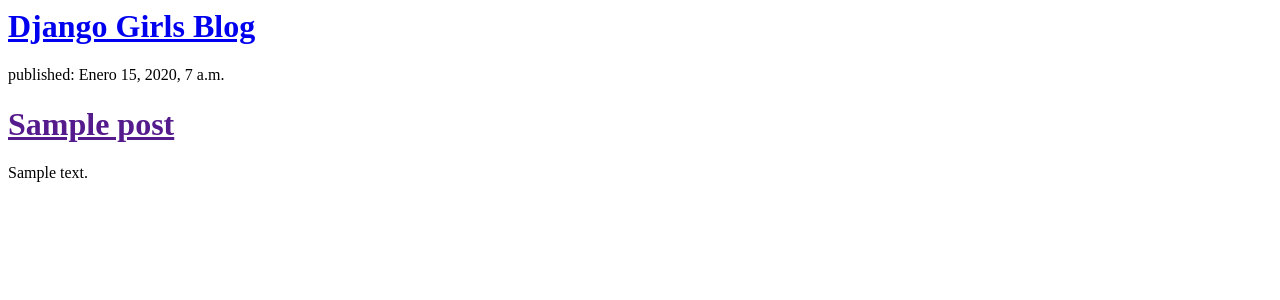
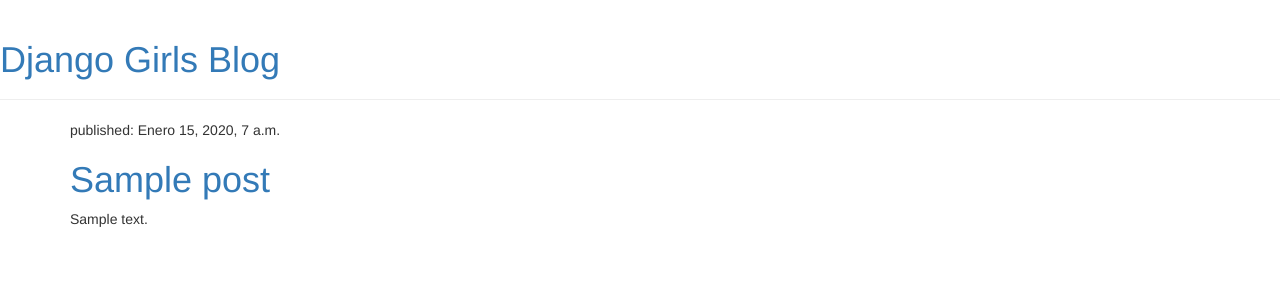
Before and after one commit to ladyramen/my-first-blog, a Django app: template blog/templates/blog/post_list.html in a window 1280 px wide. Shown: the top 300 px of the page. Run offline with Django 3.2, Linux system fonts and the light colour scheme; the template is opened without the code that fills it: values that come from a table or form of the project are taken from there, others are empty; tables that the repository leaves empty hold one stand-in row (values such as "Sample post"); some libraries are stand-ins or nearby versions.

Commit message:
Templates have been added

```diff
--- /dev/null
+++ b/blog/templates/blog/base.html
@@ -0,0 +1,25 @@
+{% load staticfiles %}
+<html>
+    <head>
+      <link rel="stylesheet" href="//maxcdn.bootstrapcdn.com/bootstrap/3.2.0/css/bootstrap.min.css">
+      <link rel="stylesheet" href="//maxcdn.bootstrapcdn.com/bootstrap/3.2.0/css/bootstrap-theme.min.css">
+      <link href="//fonts.googleapis.com/css?family=Lobster&subset=latin,latin-ext" rel="stylesheet" type="text/css">
+      <link rel="stylesheet" href="{% static 'css/blog.css' %}">
+      <title>Django Girls blog</title>
+    </head>
+
+    <body>
+          <div class='page-header'>
+            <h1><a href="/">Django Girls Blog</a></h1>
+          </div>
+
+          <div class='content container'>
+            <div class='row'>
+              <div class='col-md-8'>
+                {% block content %}
+                {% endblock %}
+              </div>
+            </div>
+          </div>
+    </body>
+</html>
--- a/blog/templates/blog/post_list.html
+++ b/blog/templates/blog/post_list.html
@@ -1,18 +1,13 @@
-<html>
-    <head>
-        <title>Django Girls blog</title>
-    </head>
-    <body>
-        <div>
-            <h1><a href="/">Django Girls Blog</a></h1>
-        </div>
+{% extends 'blog/base.html' %}
 
+{% block content %}
         {% for post in posts %}
-            <div>
+          <div class="post">
+            <div class='date'>
               <p>published: {{ post.published_date }}</p>
-              <h1><a href="">{{ post.title }}</a></h1>
+            </div>
+              <h1><a href="{% url 'post_detail' pk=post.pk %}">{{post.title}}</a></h1>
               <p>{{ post.text|linebreaksbr }}</p>
-            </div>
+          </div>
         {% endfor %}
-    </body>
-</html>
+{% endblock %}
--- a/blog/urls.py
+++ b/blog/urls.py
@@ -1,4 +1,7 @@
 from django.conf.urls import url
 from . import views
 
-urlpatterns = [url(r'$', views.post_list, name='post_list'),]
+urlpatterns = [
+    url(r'$', views.post_list, name='post_list'),
+    url(r'^post/(?P<pk>[0-9]+)/$', views.post_detail, name='post_detail'),
+    ]
--- a/blog/views.py
+++ b/blog/views.py
@@ -1,7 +1,12 @@
 from django.shortcuts import render
 from django.utils import timezone
 from .models import Post
+from django.shortcuts import render, get_object_or_404
 
 def post_list(request):
     posts = Post.objects.filter(published_date__lte=timezone.now()).order_by('published_date')
     return render(request, 'blog/post_list.html', {'posts': posts})
+
+def post_detail(request, pk):
+    post = get_object_or_404(Post, pk=pk)
+    return render(request, 'blog/post_detail.html', {'post': post})
```
